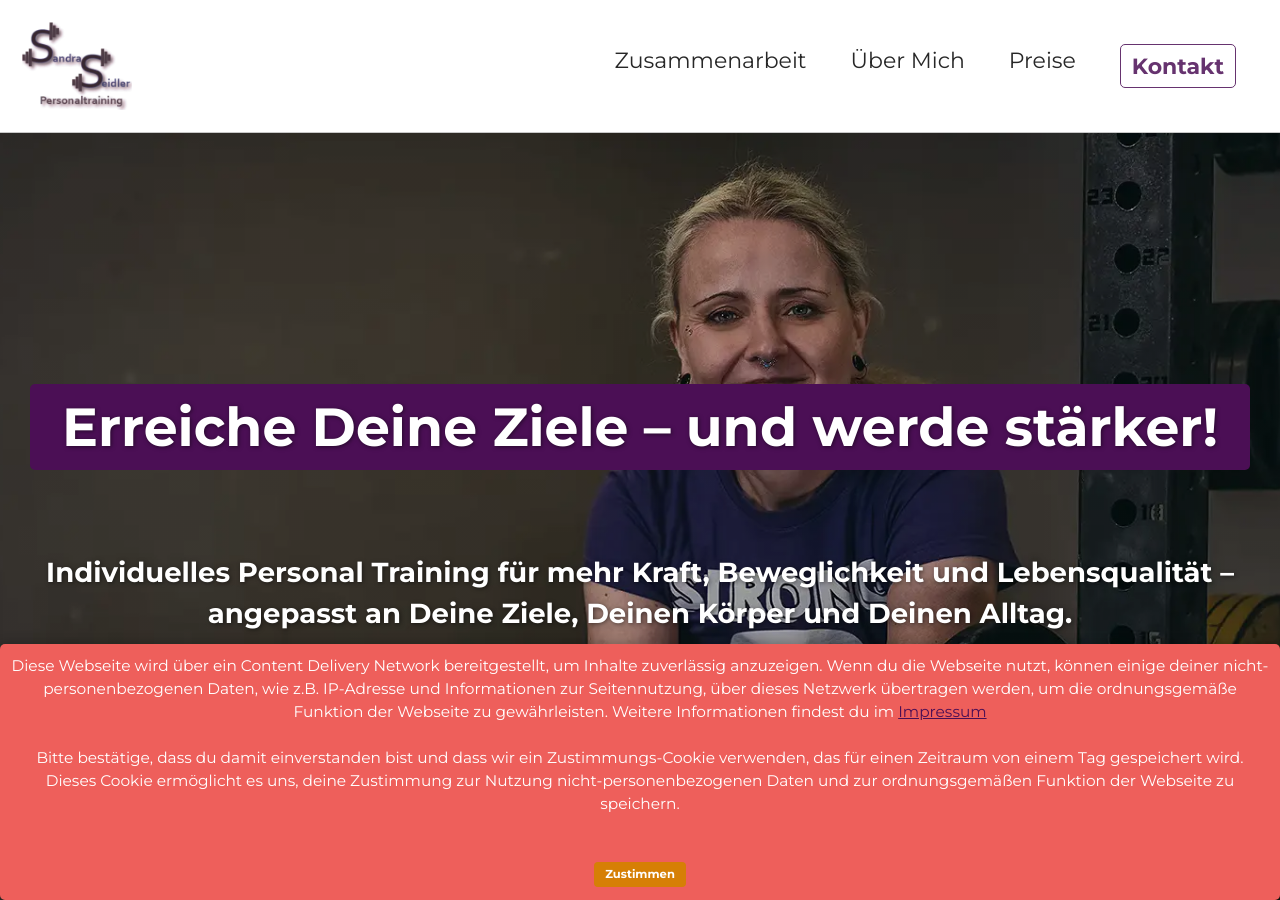
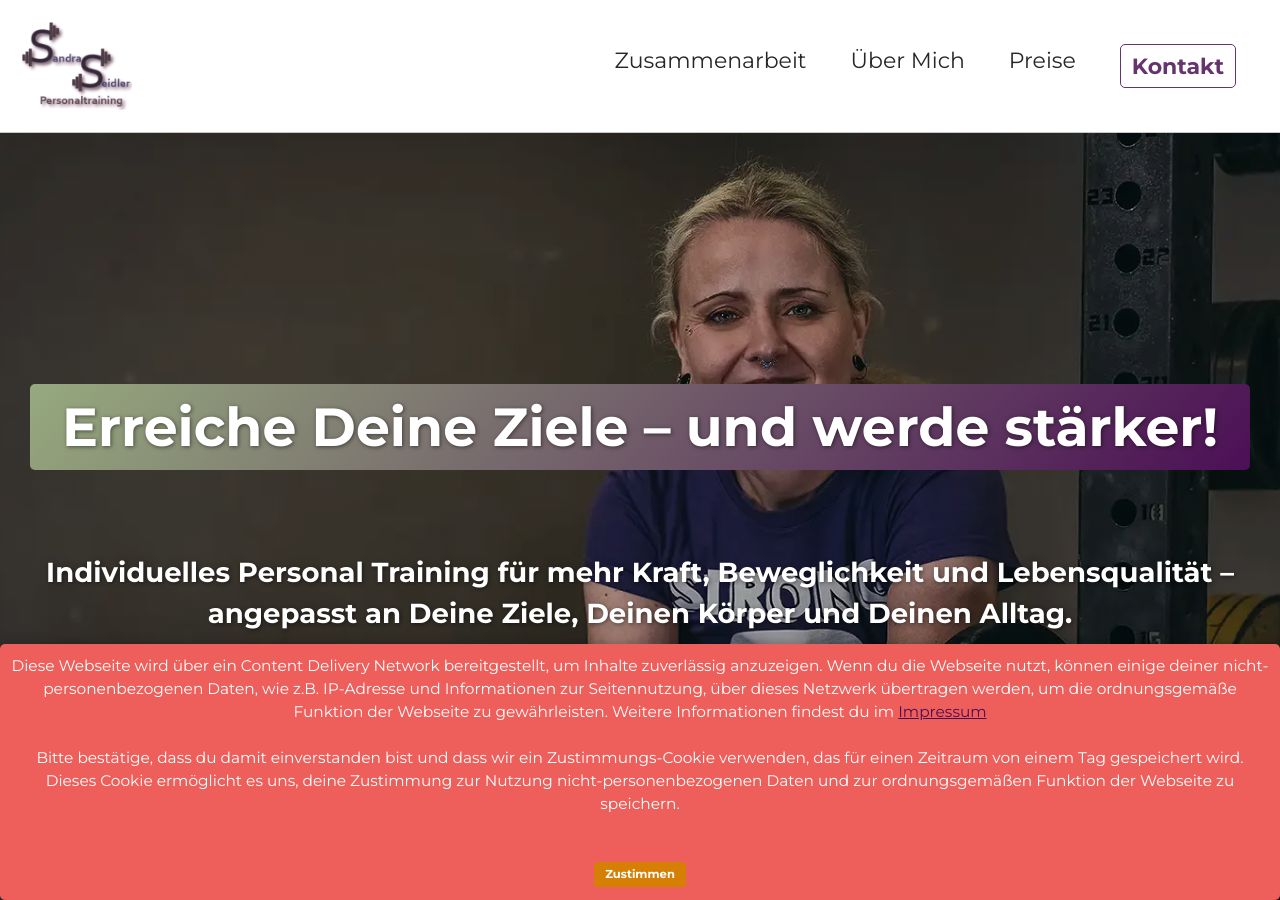
Before and after one commit to perstarke-webdev/sandra-seidler-pt-site, a Jekyll site: the page built from _pages/index.html, in a window 1280 px wide and 900 px high. Built offline with Jekyll 4.4.1, drawn with Linux system fonts in a browser that asks for light colours; cached includes are drawn as plain includes.

Commit message:
hero style update

```diff
--- a/_pages/index.html
+++ b/_pages/index.html
@@ -7,7 +7,7 @@ header:
     overlay_image: /assets/images/header.webp
     overlay_filter: rgba(0, 0, 0, 0.3)
     actions:
-        - label: "Schreib mir eine Nachricht"
+        - label: "Schreib mir eine Nachricht <i class='fas fa-handshake'></i>"
           url: /#kontakt
           blank: false
 
--- a/_sass/oneflow/_page.scss
+++ b/_sass/oneflow/_page.scss
@@ -533,8 +533,9 @@ text-align: center;
   }
 }
 .page__title--painted {
-  background: $primary-color;
+  background: linear-gradient(135deg, $tertiary-color 0%, $primary-color 100%);
   padding: 0.3em 0.6em;
   border-radius: 5px;
   display: inline-block;
+  color: #fff;
 }
--- a/assets/css/main.scss
+++ b/assets/css/main.scss
@@ -10,4 +10,4 @@ search: false
 
 @import "all.min.css"; // fontawesome
 
-@import "custom-styles.css" // custom css stylesheet
+@import "custom-styles.css"; // custom css stylesheet
```
Also changed, not shown: 3 other files.
